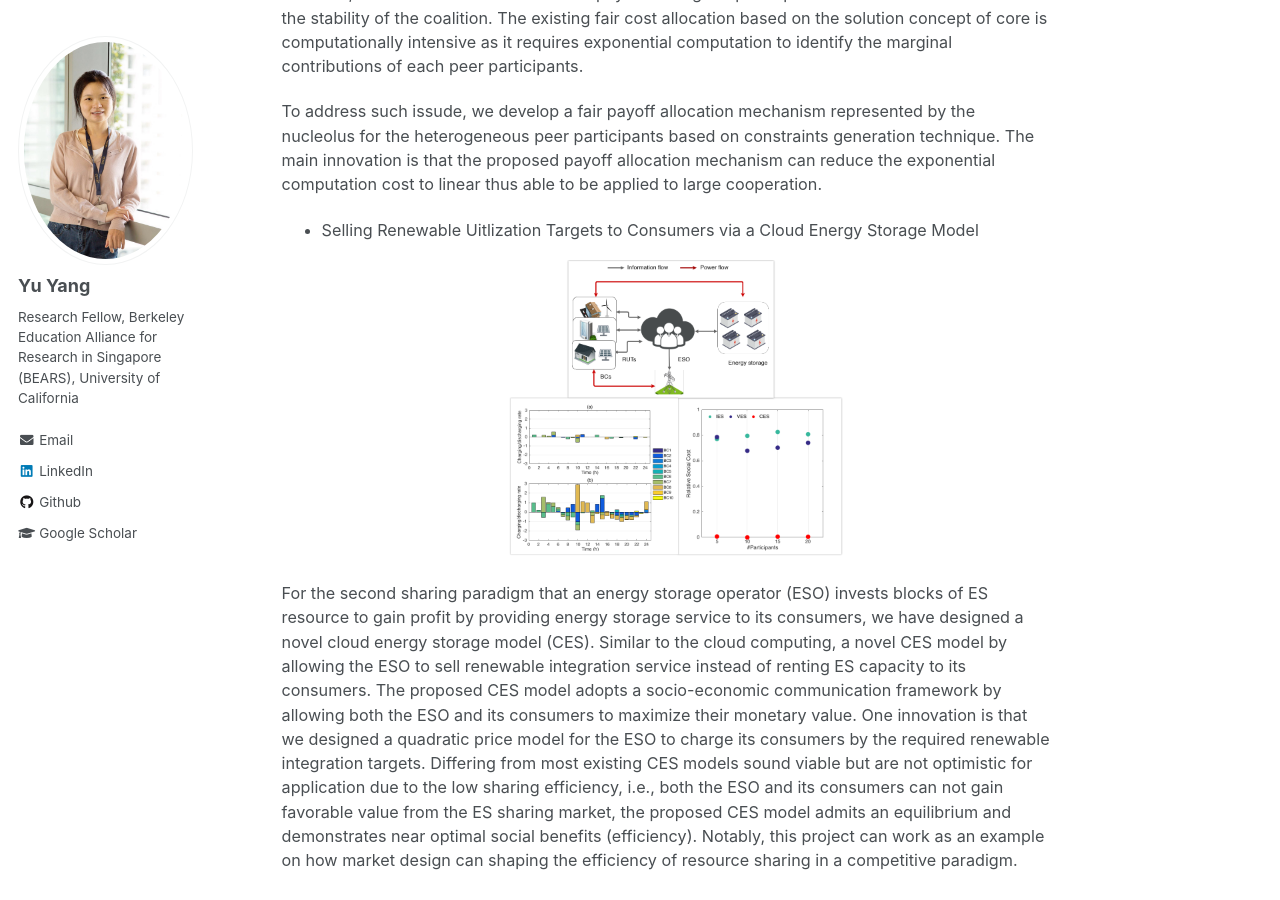
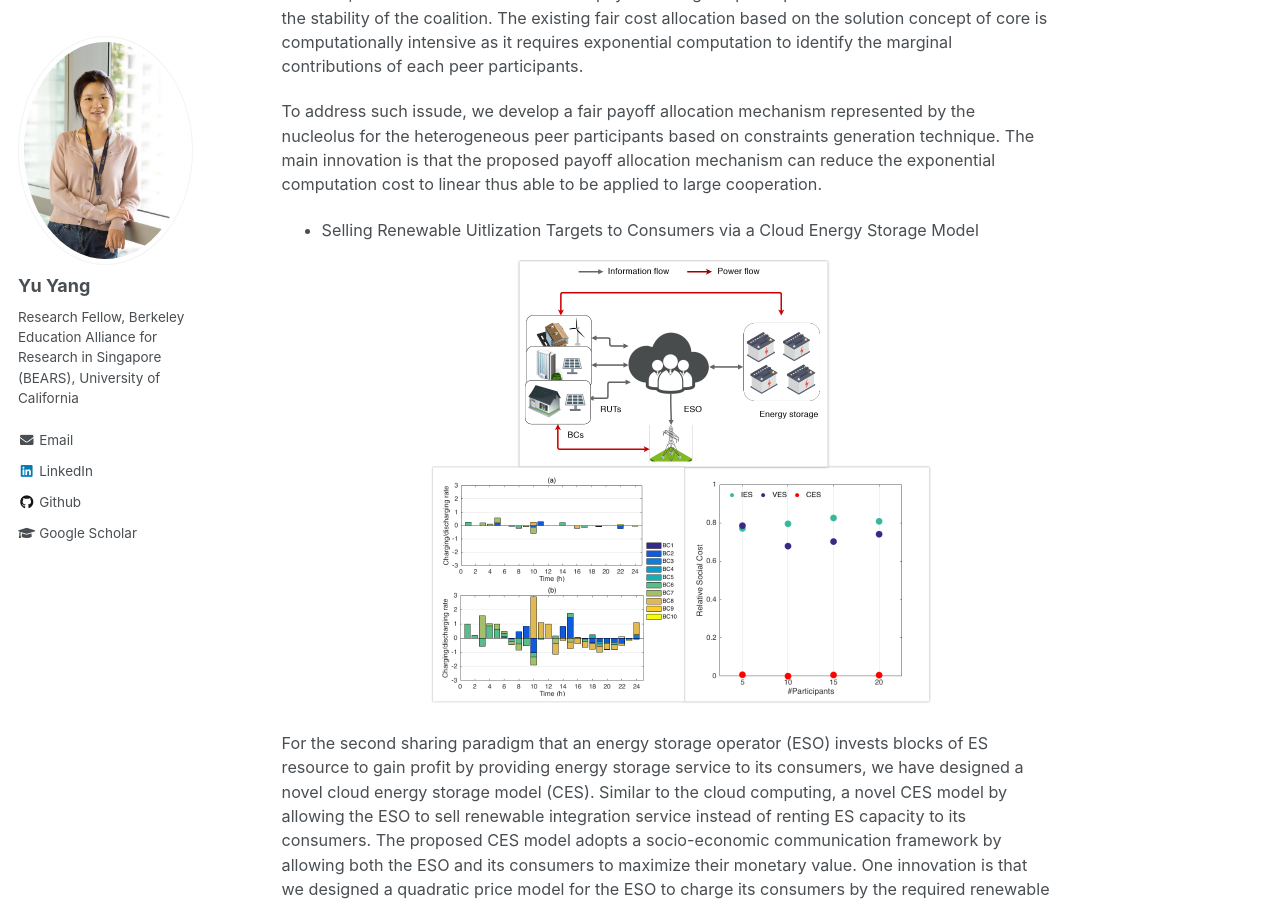
Before and after one commit to yangyu-berkeley/yangyu-berkeley.github.io, a Jekyll site: the page built from _research/research-1.md, in a window 1280 px wide and 900 px high, scrolled down 801 px. Built offline with Jekyll 4.4.1, drawn with Linux system fonts in a browser that asks for light colours.

Commit message:
Update research-1.md

```diff
--- a/_research/research-1.md
+++ b/_research/research-1.md
@@ -20,7 +20,7 @@ To address such issude, we develop a fair payoff allocation mechanism  represent
 
 * Selling Renewable Uitlization Targets to Consumers via a Cloud Energy Storage Model
 <p align="center">
-	<img src='/images/B2C.png' width="400">
+	<img src='/images/B2C.png' width="600">
 </p>
 
 For the second sharing paradigm that an energy storage operator (ESO) invests blocks of ES resource to gain profit by providing energy storage service to its consumers, we have designed a novel cloud energy storage model (CES). Similar to the cloud computing, a novel CES model by allowing the ESO to sell renewable integration service instead of renting ES capacity to its consumers. The proposed CES model adopts a socio-economic communication framework by allowing both the ESO and its consumers to maximize their monetary value. One innovation is that we designed a quadratic price model for the ESO to charge its consumers by the required renewable integration targets. Differing from most existing CES models sound viable but are not optimistic for application due to the low sharing efficiency, i.e., both the ESO and its consumers can not gain favorable value from the ES sharing market, the proposed CES model admits an equilibrium and demonstrates near optimal social benefits (efficiency). Notably, this project can work as an example on how market design can shaping the efficiency of resource sharing in a competitive paradigm.
```
